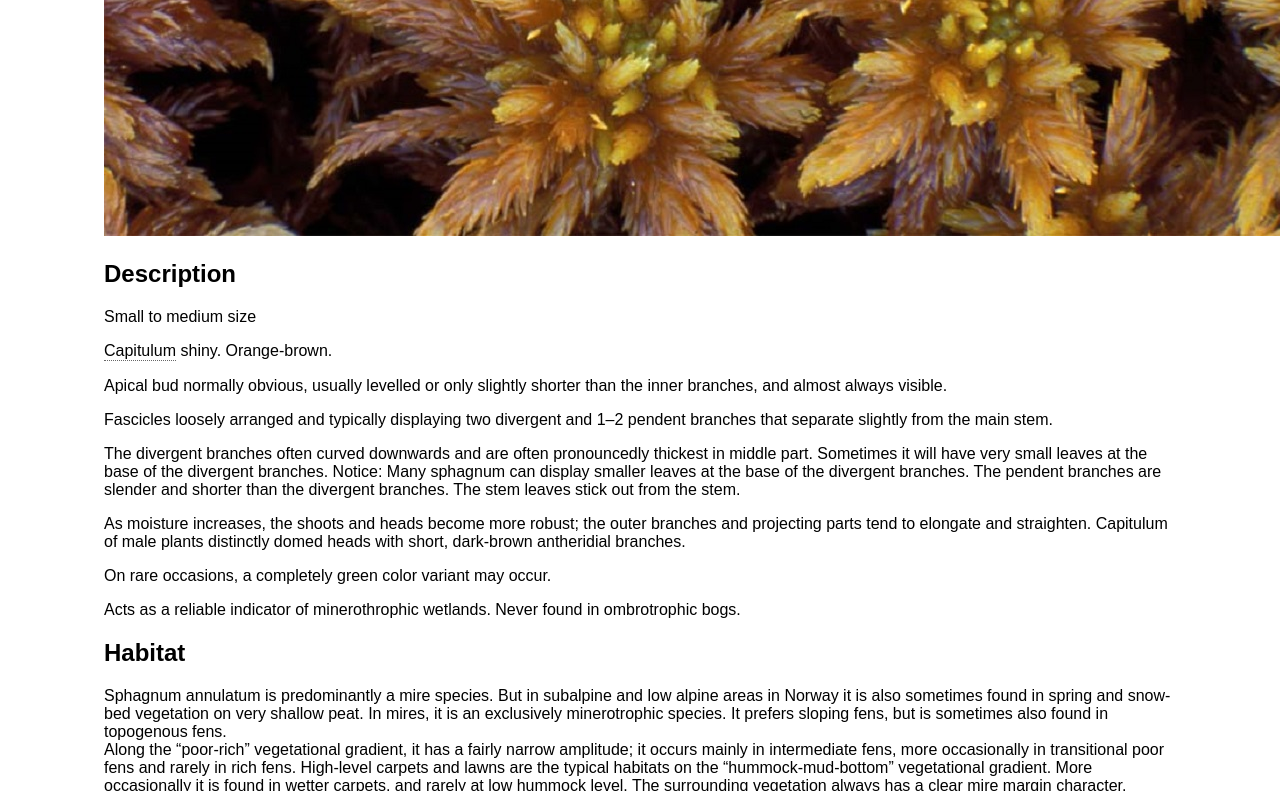
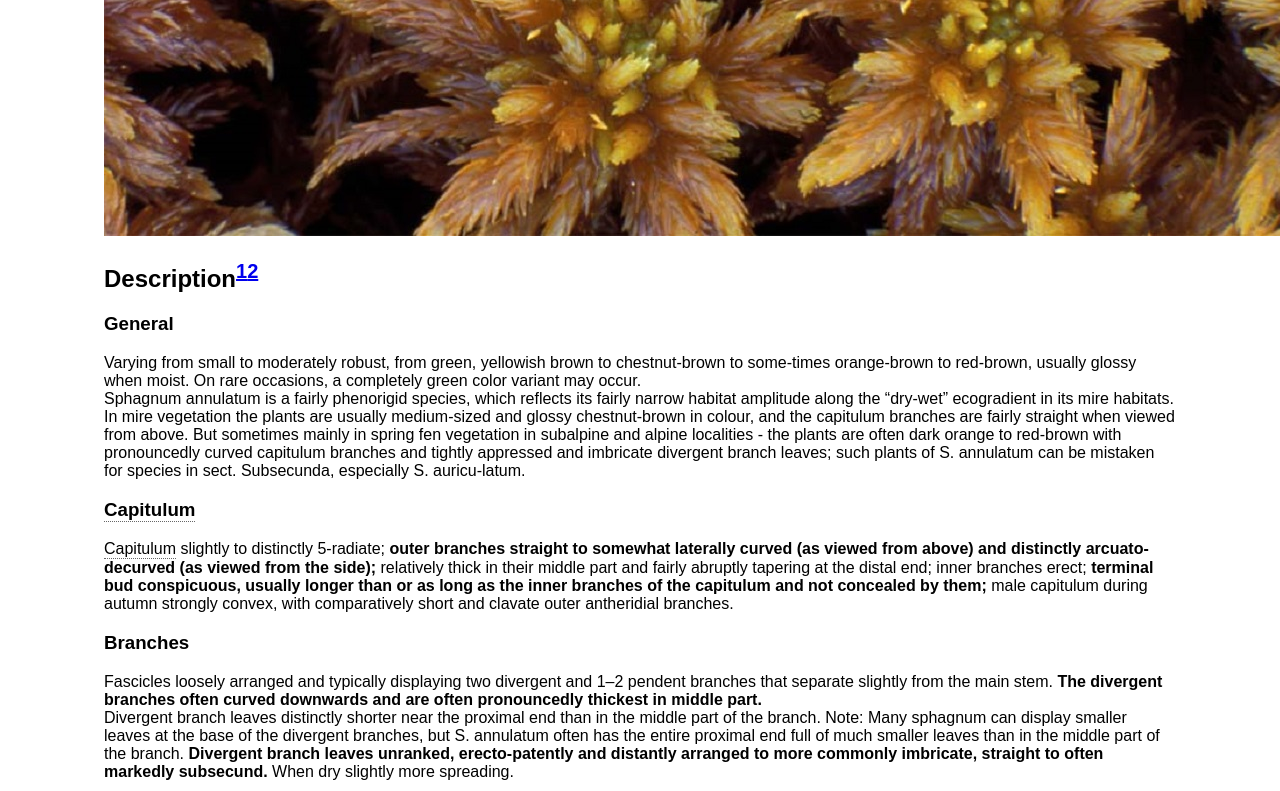
Before and after one commit to DanielESolbakk/Sphagnum-Field-Guide, a Jekyll site: the page built from Subgenus Cuspidata/Sphagnum annulatum/index.md, in a window 1280 px wide and 1400 px high, scrolled down 1466 px. Shown: the top 791 px of the window. Built offline with Jekyll 4.4.1, drawn with Linux system fonts in a browser that asks for light colours; a script that is not in the unit is left out; some of the changed text lies outside the part shown; grey boxes are pictures that could not be loaded.

Commit message:
docs: add information and sources

```diff
--- a/Subgenus Cuspidata/Sphagnum annulatum/index.md
+++ b/Subgenus Cuspidata/Sphagnum annulatum/index.md
@@ -9,26 +9,31 @@ title: Sphagnum annulatum
 
 <img src="sphagnum-annulatum-foto-kjell-i-flatberg-.jpg" alt="Sphagnum annulatum photo by Kjell I. Flatberg" />
 
-## Description
-Small to medium size
+## Description<sup><a href="#flatberg1988-annulatum">1</a></sup><sup><a href="#flatberg2015-annulatum">2</a></sup>
 
-{% include tooltip.html term="capitulum" text="Capitulum" %} shiny. Orange-brown.
+### General
+Varying from small to moderately robust, from green, yellowish brown to chestnut-brown to some-times orange-brown to red-brown, usually glossy when moist. On rare occasions, a completely green color variant may occur.
+Sphagnum annulatum is a fairly phenorigid species, which reflects its fairly narrow habitat amplitude along the "dry-wet" ecogradient in its mire habitats. In mire vegetation the plants are usually medium-sized and glossy chestnut-brown in colour, and the capitulum branches are fairly straight when viewed from above. But sometimes mainly in spring fen vegetation in subalpine and alpine localities - the plants are often dark orange to red-brown with pronouncedly curved capitulum branches and tightly appressed and imbricate divergent branch leaves; such plants of S. annulatum can be mistaken for species in sect. Subsecunda, especially S. auricu-latum.
 
-Apical bud normally obvious, usually levelled or only slightly shorter than the inner branches, and almost always visible.
+### {% include tooltip.html term="capitulum" text="Capitulum" %}
+{% include tooltip.html term="capitulum" text="Capitulum" %} slightly to distinctly 5-radiate; **outer branches straight to somewhat laterally curved (as viewed from above) and distinctly arcuato-decurved (as viewed from the side);** relatively thick in their middle part and fairly abruptly tapering at the distal end; inner branches erect; **terminal bud conspicuous, usually longer than or as long as the inner branches of the capitulum and not concealed by them;** male capitulum during autumn strongly convex, with comparatively short and clavate outer antheridial branches.
 
+### Branches
 Fascicles loosely arranged and typically displaying two divergent and 1–2 pendent branches that separate slightly from the main stem.
+**The divergent branches often curved downwards and are often pronouncedly thickest in middle part.**
+Divergent branch leaves distinctly shorter near the proximal end than in the middle part of the branch. Note: Many sphagnum can display smaller leaves at the base of the divergent branches, but S. annulatum often has the entire proximal end full of much smaller leaves than in the middle part of the branch. **Divergent branch leaves unranked, erecto-patently and distantly arranged to more commonly imbricate, straight to often markedly subsecund.** When dry slightly more spreading.
 
-The divergent branches often curved downwards and are often pronouncedly thickest in middle part. Sometimes it will have very small leaves at the base of the divergent branches. Notice: Many sphagnum can display smaller leaves at the base of the divergent branches. The pendent branches are slender and shorter than the divergent branches. The stem leaves stick out from the stem.
+The pendent branches are more slender and shorter than the divergent branches.
 
-As moisture increases, the shoots and heads become more robust; the outer branches and projecting parts tend to elongate and straighten. Capitulum of male plants distinctly domed heads with short, dark-brown antheridial branches.
+### Stem
+**Stem pale** or pale with red portions (particularly during late autumn and in wet habitats).
+**Stem leaves ± spreading from stem when fresh**, longer than wide, lingulate to usually lingulate-triangular, moderately to distinctly concave and broadest at or just above the base; apex acute to acute-obtuse, rarely narrowly truncate-erose at the very end. Stem leaves of male plant relatively shorter and broader, and more obtuse at the apex than in female plants.
 
-On rare occasions, a completely green color variant may occur.
+### Habitat
+Acts as a reliable indicator of minerothrophic wetlands. Not found in ombrotrophic bogs.
 
-Acts as a reliable indicator of minerothrophic wetlands. Never found in ombrotrophic bogs.
-
-## Habitat
 Sphagnum annulatum is predominantly a mire species. But in subalpine and low alpine areas in Norway it is also sometimes found in spring and snow-bed vegetation on very shallow peat. In mires, it is an exclusively minerotrophic species. It prefers sloping fens, but is sometimes also found in topogenous fens.
-Along the "poor-rich" vegetational gradient, it has a fairly narrow amplitude; it occurs mainly in intermediate fens, more occasionally in transitional poor fens and rarely in rich fens. High-level carpets and lawns are the typical habitats on the "hummock-mud-bottom" vegetational gradient. More occasionally it is found in wetter carpets, and rarely at low hummock level. The surrounding vegetation always has a clear mire margin character.
+Along the "poor-rich" vegetational gradient, it has a fairly narrow amplitude; it occurs mainly in **intermediate fens**, more occasionally in transitional poor fens and rarely in rich fens. High-level carpets and **lawns** are the typical habitats on the "hummock-mud-bottom" vegetational gradient. More occasionally it is found in wetter carpets, and rarely at low hummock level. The surrounding vegetation always has a clear mire margin character.
 
 <img src="20250720_164130.jpg" />
 
@@ -77,6 +82,11 @@ Along the "poor-rich" vegetational gradient, it has a fairly narrow amplitude; i
 {% include lookalikes/lookalikes-complex-annulatum.html %}
 
 ## **Sources: Text & Images**:
+
+<ol>
+  <li id="flatberg1988-annulatum">FLATBERG, K. I. (1988). Taxonomy of Sphagnum annulatum and related species. <em>Annales Botanici Fennici</em>, 25(4), 303–350. <a href="https://www.jstor.org/stable/23725638?read-now=1%3Fread-now%3D1&seq=32" target="_blank">http://www.jstor.org/stable/23725638</a></li>
+  <li id="flatberg2015-annulatum">FLATBERG, K. I. (2015). Pisktorvmose <em>Sphagnum annulatum</em> H.Lindb. ex Warnst. <a href="https://www.artsdatabanken.no/Pages/186268" target="_blank">www.artsdatabanken.no/Pages/186268</a>. Retrieved [16/09/2025]</li>
+</ol>
 
 Gilles Ayotte, Line Rochefort - Sphagnum Mosses of Eastern Canada-Éditions JFD (2020)
 
--- a/_includes/lookalikes/lookalikes-complex-annulatum.html
+++ b/_includes/lookalikes/lookalikes-complex-annulatum.html
@@ -1,11 +1,13 @@
+<!--  Images are stored under the assets folder -->
 # Lookalikes
 
 S. annulatum is a parent species to S. jensenii together with S. balticum, and to S. majus together with S. cuspidatum.
-With field experience, the species in question can easily be identified on capitulum structures alone.<sup><a href="#flatberg1988-annulatum">1</a></sup>
+With field experience, the species in question can easily be identified on capitulum structures alone.
 
 <a href="{{ site.baseurl }}/Subgenus%20Cuspidata/Sphagnum%20majus/">S. majus</a><br>
-Capitula more clearly domed than in the other species, most often less clearly stellate, often without distinct terminal bud, and almost always with more curved branches in every sense of the word. <sup><a href="#flatberg2015-majus">2</a></sup>
+Capitula more clearly domed than in the other species, most often less clearly stellate, often without distinct terminal bud, and almost always with more curved branches in every sense of the word. Branch and branch leaves often sigmoid.<sup><a href="#flatberg2015-majus">1</a></sup>
 
+<img src="{{ '/assets/lookalikes/complex-annulatum/sphagnum-majus-plansje.png' | relative_url }}" loading="lazy" alt="Sphagnum majus plansje" /><sup><a href="#flatberg2015-majus">2</a></sup><sup><a href="#flatberg2015-majus-subsp-norvegicum">3</a></sup>
 
 <a href="{{ site.baseurl }}/Subgenus%20Cuspidata/Sphagnum%20jensenii/">S. jensenii</a><br>
 Easiest way to differentiate the two:
@@ -23,6 +25,29 @@ Compared with S. jensenii, S. annulatum prefers somewhat richer, less wet and mo
 Sphagnum annulatum and S. balticum can also be mistaken in the field. They differ in their habitat preferences, but sometimes grow together in the transitional zone between mesotrophic soligenous fens and oligotrophic topogenous fens; the plants are then often similar in size and colour. But the distinct terminal bud and the more arcuato-decurved and fairly acutely tapering outer branches of the capitulum distinguish the plants of S. annulatum from S. balticum. Microscopically, they present no problems.
 
 Capitula flatter than in S. annulatum, pure brown/brown-green, not very shiny, with indistinct to hidden terminal bud, with short capitulum branches clearly inward-curved, and straighter outer capitulum branches with more clearly arranged leaves in rows. Stem leaves shorter, more obtuse and more concave. More often found with only one pendant branch. Less nutrient demanding and more often found in ombrotrophic and nutrient-poor mires, rare in intermediate mires, absent from rich fens.<sup><a href="#flatberg2015-annulatum">3</a></sup>
+
+<a href="{{ site.baseurl }}/Subgenus%20Cuspidata/Sphagnum%20annulatum/">S. annulatum</a><br>
+Characterization of S. annulatum vs its lookalikes:<sup><a href="#flatberg1988-annulatum">1</a>
+Macroscopically, Sphagnum annulatum is chiefly characterized by:
+<ol>
+  <li>the conspicuous terminal bud of the capitulum, which is not concealed by the inner branches;</li>
+  <li>the divergent branch leaves being noticeably shorter near the proximal end than in the middle part of the branches;</li>
+  <li>the narrow stem leaves, whose breadth/length ratio is usually below 0.72;</li>
+  <li>the broad and distinctly concave divergent branch leaves, whose breadth/length ratio usually exceeds 0.38.</li>
+</ol>
+
+Microscopically, the species is chiefly distinguished by:
+<ol start="5">
+  <li>its short hyalocysts, which are of about equal length in the basal and middle part of the divergent branch leaves, and which have:
+    <ol type="a">
+      <li>at least some ringed perfect and no or very few commissural pseudopores in the apical convex portion of the leaves,</li>
+      <li>many perfect pores arranged in predominantly two rows in the middle convex portion of the leaves, leaving no or few aporose fibril intervals;</li>
+    </ol>
+  </li>
+  <li>the mainly undifferentiated stem cortex.</li>
+</ol>
+
+The above characteristics fit female plants; male plants are sometimes more difficult to define on the pore characteristics of the branch leaves because they have often fewer pores than the female plants.
 
 <img src="{{ '/assets/lookalikes/complex-annulatum/lookalikes-majus-annulatum-jensenii.webp' | relative_url }}" loading="lazy" alt="Lookalikes majus(mam),annulatum(an) and jensenii(je)" />
 
@@ -58,9 +83,6 @@ Capitula flatter than in S. annulatum, pure brown/brown-green, not very shiny, w
 <img src="{{ '/assets/lookalikes/complex-annulatum/20250621_124434.jpg' | relative_url }}" loading="lazy" alt="20250621_124434" />
 ↑ Sphagnum majus and lindbergii (two large plants in the middle and the outskirts)
 
-<img src="{{ '/assets/lookalikes/complex-annulatum/20250621_124927.jpg' | relative_url }}" loading="lazy" alt="20250621_124927" />
-↑ Sphagnum majus
-
 <img src="{{ '/assets/lookalikes/complex-annulatum/20250621_143718.jpg' | relative_url }}" loading="lazy" alt="20250621_143718" />
 ↑ Sphagnum balticum (four large, straight branched in the middle vertically), majus (top left and towards bottom right, small with a white body), and lindbergii in the outskirts (brown with brown top bud)
 
@@ -86,15 +108,18 @@ Capitula flatter than in S. annulatum, pure brown/brown-green, not very shiny, w
 ↑ Sphagnum majus (left) and annulatum (right)
 
 <img src="{{ '/assets/lookalikes/complex-annulatum/20250806_153844.jpg' | relative_url }}" loading="lazy" alt="20250806_153844" />
-↑ Sphagnum jensenii (darker brown, mostly middle right) and annulatum (light brown, yellow and green)
+↑ Male sphagnum annulatum (darker brown, mostly middle right) and annulatum (light brown, yellow and green)
+<!--  Verify species -->
 
 <img src="{{ '/assets/lookalikes/complex-annulatum/20250916_130807.jpg' | relative_url }}" loading="lazy" alt="20250916_130807" />
-↑ Sphagnum jensenii (darker brown, left) and annulatum (light brown and yellow).
+↑ Male sphagnum annulatum (darker brown, left) and annulatum (light brown and yellow).
+<!--  Verify species -->
 
 ## Lookalike Sources
 
 <ol>
-  <li id="flatberg1988-annulatum">FLATBERG, K. I. (1988). Taxonomy of Sphagnum annulatum and related species. <em>Annales Botanici Fennici</em>, 25(4), 303–350. <a href="https://www.jstor.org/stable/23725638?read-now=1%3Fread-now%3D1&seq=32" target="_blank">http://www.jstor.org/stable/23725638</a> (p. 334)</li>
+  <li id="flatberg1988-annulatum">FLATBERG, K. I. (1988). Taxonomy of Sphagnum annulatum and related species. <em>Annales Botanici Fennici</em>, 25(4), 303–350. <a href="https://www.jstor.org/stable/23725638?read-now=1%3Fread-now%3D1&seq=32" target="_blank">http://www.jstor.org/stable/23725638</a></li>
   <li id="flatberg2015-majus">FLATBERG, K. I. (2015). Lurvtorvmose <em>Sphagnum majus</em> subsp. <em>majus</em>. <a href="https://www.artsdatabanken.no/Pages/186254" target="_blank">www.artsdatabanken.no/Pages/186254</a>. Retrieved [16/09/2025]</li>
   <li id="flatberg2015-annulatum">FLATBERG, K. I. (2015). Pisktorvmose <em>Sphagnum annulatum</em> H.Lindb. ex Warnst. <a href="https://www.artsdatabanken.no/Pages/186268" target="_blank">www.artsdatabanken.no/Pages/186268</a>. Retrieved [16/09/2025]</li>
+  <li id="flatberg2015-majus-subsp-norvegicum">FLATBERG, K. I. (2015). Gråtorvmose <em>Sphagnum majus</em> subsp. <em>norvegicum</em>. <a href="https://www.artsdatabanken.no/Pages/186261" target="_blank">www.artsdatabanken.no/Pages/186261</a>. Retrieved [18/09/2025]</li>
 </ol>
```
Also changed, not shown: assets/lookalikes/complex-annulatum/20240817_175410.jpg, assets/lookalikes/complex-annulatum/20250621_124927.jpg (deleted), assets/lookalikes/complex-annulatum/20250916_130807.jpg, 4 other files.
